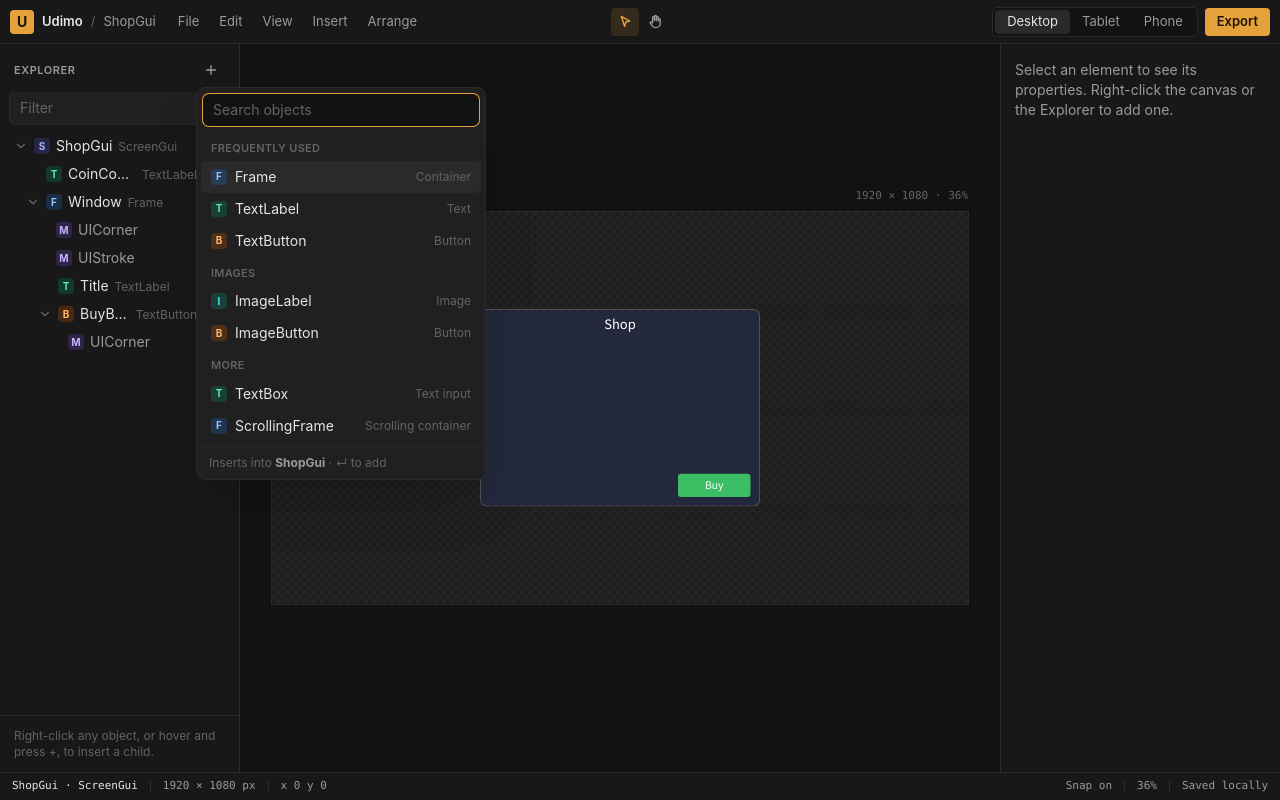
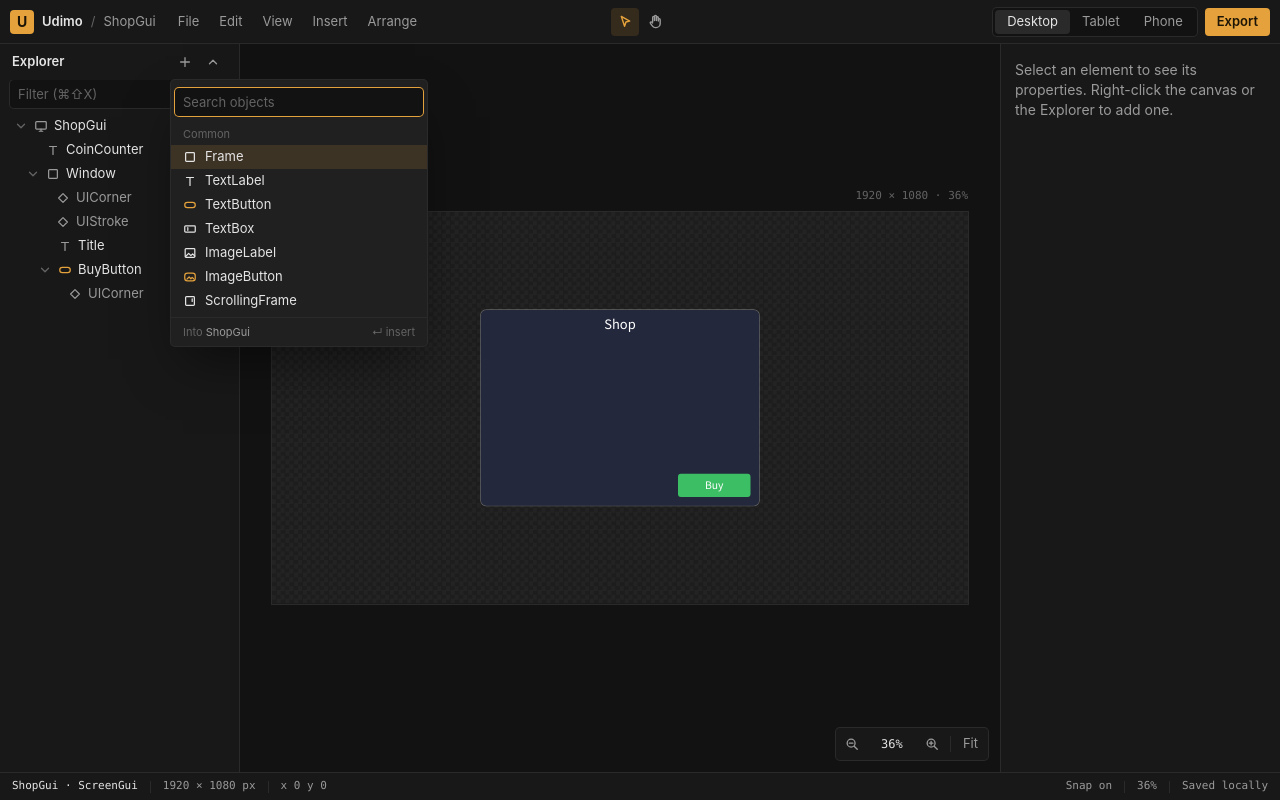
Before and after one commit to christophersotropa/udimo, a React (Vite) app in the folder apps/web/: page / in a window 1280 px wide. Both pictures are taken after a click on the button 211 px from the left and 70 px from the top of the page. Built offline with nearby package versions, Linux system fonts and the light colour scheme.

Commit message:
style(panels): explorer and context menu in the new look (#34)

```diff
--- a/apps/web/src/app/useKeyboardShortcuts.ts
+++ b/apps/web/src/app/useKeyboardShortcuts.ts
@@ -33,6 +33,7 @@ const NUDGE_BIG = 10
 //   Copy/Cut/Paste Cmd+C / Cmd+X / Cmd+V (Ctrl on Windows)
 //   Paste Into     Cmd+Shift+V: inside the one selected element
 //   Rename         F2
+//   Filter         Cmd+Shift+X: the Explorer's filter box
 //   Files          Cmd+S save, Cmd+O open, Cmd+E export
 //   Select all     Cmd+A
 //   Arrange        Cmd+] / Cmd+[ forward / backward (Shift: front / back)
@@ -70,6 +71,10 @@ export function useKeyboardShortcuts() {
       } else if (command && key === 'd') {
         event.preventDefault()
         duplicateSelection(store)
+      } else if (command && event.shiftKey && key === 'x') {
+        // ⌘⇧X: jump to the Explorer's filter box.
+        event.preventDefault()
+        document.getElementById('explorer-filter')?.focus()
       } else if (command && (key === 'c' || key === 'x')) {
         // With nothing selected, leave the key to the browser (and keep
         // whatever was copied before).
--- a/apps/web/src/editor/canvas/Canvas.tsx
+++ b/apps/web/src/editor/canvas/Canvas.tsx
@@ -4,6 +4,7 @@ import { useDocumentStore } from '../../store/documentStore.ts'
 import { currentView, screenOf, useViewStore } from '../../store/viewStore.ts'
 import { openMenuFor } from '../menus/openMenu.ts'
 import { NodeView } from './NodeView.tsx'
+import { ZoomBar } from './ZoomBar.tsx'
 import { CanvasOverlay } from './CanvasOverlay.tsx'
 import { useCanvasPointer } from './useCanvasPointer.ts'
 
@@ -154,6 +155,7 @@ export function Canvas() {
           <CanvasOverlay />
         </div>
       </div>
+      <ZoomBar />
     </main>
   )
 }
--- /dev/null
+++ b/apps/web/src/editor/canvas/ZoomBar.tsx
@@ -0,0 +1,47 @@
+import type { PointerEvent } from 'react'
+import { useShallow } from 'zustand/react/shallow'
+import { currentView, useViewStore } from '../../store/viewStore.ts'
+import { ZoomInIcon, ZoomOutIcon } from '../panels/icons.tsx'
+import { IconButton } from '../ui/Button.tsx'
+
+const ZOOM_STEP = 1.25
+
+// Zoom out, the zoom level (click for 100%), zoom in, and Fit, floating in
+// the canvas's bottom-right corner.
+export function ZoomBar() {
+  const zoom = useViewStore(useShallow((state) => currentView(state).zoom))
+  const { zoomBy, zoomTo, fit } = useViewStore.getState()
+
+  return (
+    // Stops clicks here from reaching the canvas (which would clear the
+    // selection or start a drag).
+    <div
+      onPointerDown={(event: PointerEvent) => event.stopPropagation()}
+      className="absolute right-3 bottom-3 flex items-center gap-0.5 rounded bg-panel p-0.5 ring-1 ring-line"
+    >
+      <IconButton label="Zoom out (⌘−)" onClick={() => zoomBy(1 / ZOOM_STEP)}>
+        <ZoomOutIcon />
+      </IconButton>
+      <button
+        type="button"
+        title="Zoom to 100%"
+        onClick={() => zoomTo(1)}
+        className="h-7 w-12 rounded font-mono text-xs text-ink tabular-nums hover:bg-hover focus-visible:outline-2 focus-visible:outline-accent"
+      >
+        {Math.round(zoom * 100)}%
+      </button>
+      <IconButton label="Zoom in (⌘+)" onClick={() => zoomBy(ZOOM_STEP)}>
+        <ZoomInIcon />
+      </IconButton>
+      <span className="mx-0.5 h-4 w-px bg-line" />
+      <button
+        type="button"
+        title="Fit the screen in view (⌘0)"
+        onClick={fit}
+        className="h-7 rounded px-2 text-[13px] text-muted hover:bg-hover hover:text-ink focus-visible:outline-2 focus-visible:outline-accent"
+      >
+        Fit
+      </button>
+    </div>
+  )
+}
--- a/apps/web/src/editor/menus/ContextMenu.tsx
+++ b/apps/web/src/editor/menus/ContextMenu.tsx
@@ -7,7 +7,6 @@ import {
   useState,
 } from 'react'
 import { planWrap } from '../../model/wrap.ts'
-import { resolveProps } from '../../model/defaults.ts'
 import {
   copyToClipboard,
   hasClipboard,
@@ -16,8 +15,7 @@ import {
 import {
   deleteSelection,
   duplicateSelection,
-  setLockedAll,
-  setVisible,
+  selectChildren,
   wrapSelectionInFrame,
 } from '../../store/commands.ts'
 import { useDocumentStore } from '../../store/documentStore.ts'
@@ -104,7 +102,7 @@ function MenuBox({ menu }: { menu: ContextMenuState }) {
       // Right-clicking the menu itself shouldn't open the browser's menu.
       onContextMenu={(event) => event.preventDefault()}
       style={{ left: position.left, top: position.top }}
-      className="fixed z-[100] rounded-lg bg-raised shadow-2xl ring-1 ring-line"
+      className="fixed z-[100] rounded bg-raised py-1 shadow-2xl shadow-black/50 ring-1 ring-line"
     >
       {menu.insertOnly ? (
         <InsertObjectMenu targetId={menu.targetId} onDone={close} />
@@ -140,13 +138,6 @@ function MainItems({
   const isRoot = targetId === doc.rootId
   const store = useDocumentStore
 
-  // Hide and Lock act on the whole selection: they say "Show" / "Unlock"
-  // when everything selected already is hidden / locked.
-  const allHidden =
-    selection.length > 0 &&
-    selection.every((id) => !resolveProps(doc.nodes[id]).Visible)
-  const allLocked =
-    selection.length > 0 && selection.every((id) => doc.nodes[id].locked)
   const canGroup = planWrap(doc, selection, screen) !== null
 
   // Runs an action, then closes the menu.
@@ -170,7 +161,7 @@ function MainItems({
   }
 
   return (
-    <div className="relative w-56 p-1" onKeyDown={onKeyDown}>
+    <div className="relative w-52" onKeyDown={onKeyDown}>
       <button
         type="button"
         role="menuitem"
@@ -184,8 +175,10 @@ function MainItems({
             setInsertOpen(true)
           }
         }}
-        className={`flex w-full items-center rounded-md px-2.5 py-1.5 text-sm text-ink focus-visible:outline-none ${
-          insertOpen ? 'bg-accent text-white' : 'hover:bg-hover focus:bg-hover'
+        className={`flex h-6 w-full items-center px-3 text-[13px] focus-visible:outline-none ${
+          insertOpen
+            ? 'bg-accent text-accent-ink'
+            : 'text-ink hover:bg-hover focus:bg-hover'
         }`}
       >
         <span className="flex-1 text-left">Insert Object</span>
@@ -193,7 +186,7 @@ function MainItems({
       </button>
       {insertOpen && (
         <div
-          className={`absolute top-0 rounded-lg bg-raised shadow-2xl ring-1 ring-line ${
+          className={`absolute -top-1 rounded bg-raised py-1 shadow-2xl shadow-black/50 ring-1 ring-line ${
             submenuLeft ? 'right-full mr-1' : 'left-full ml-1'
           }`}
         >
@@ -251,17 +244,10 @@ function MainItems({
       </Item>
       <Item
         onHover={() => setInsertOpen(false)}
-        disabled={isRoot}
-        onClick={run(() => setVisible(store, selection, allHidden))}
+        disabled={doc.nodes[targetId].children.length === 0}
+        onClick={run(() => selectChildren(store, targetId))}
       >
-        {allHidden ? 'Show' : 'Hide'}
-      </Item>
-      <Item
-        onHover={() => setInsertOpen(false)}
-        disabled={isRoot}
-        onClick={run(() => setLockedAll(store, selection, !allLocked))}
-      >
-        {allLocked ? 'Unlock' : 'Lock'}
+        Select Children
       </Item>
       <hr className="my-1 border-line" />
       <Item
@@ -300,12 +286,16 @@ function Item({
       onClick={onClick}
       onPointerEnter={onHover}
       onFocus={onHover}
-      className={`flex w-full items-center rounded-md px-2.5 py-1.5 text-sm hover:bg-hover focus:bg-hover focus-visible:outline-none disabled:pointer-events-none disabled:opacity-35 ${
+      className={`group flex h-6 w-full items-center px-3 text-[13px] hover:bg-accent hover:text-accent-ink focus:bg-accent focus:text-accent-ink focus-visible:outline-none disabled:pointer-events-none disabled:opacity-35 ${
         danger ? 'text-danger' : 'text-ink'
       }`}
     >
       <span className="flex-1 text-left">{children}</span>
-      {shortcut && <span className="text-xs text-faint">{shortcut}</span>}
+      {shortcut && (
+        <span className="font-mono text-[11px] text-faint group-hover:text-accent-ink/70 group-focus:text-accent-ink/70">
+          {shortcut}
+        </span>
+      )}
     </button>
   )
 }
--- a/apps/web/src/editor/menus/InsertObjectMenu.tsx
+++ b/apps/web/src/editor/menus/InsertObjectMenu.tsx
@@ -4,7 +4,7 @@ import { insertParent } from '../../model/insert.ts'
 import type { NodeId } from '../../model/types.ts'
 import { insertObject } from '../../store/commands.ts'
 import { useDocumentStore } from '../../store/documentStore.ts'
-import { ClassBadge } from '../panels/ClassBadge.tsx'
+import { ClassIcon } from '../panels/ClassIcon.tsx'
 
 // The "Insert Object" list: a search box, then everything you can add,
 // grouped. Arrow keys move the highlight and Enter adds it, so you can
@@ -49,8 +49,8 @@ export function InsertObjectMenu({
   }
 
   return (
-    <div className="w-72" onKeyDown={onKeyDown}>
-      <div className="p-1.5">
+    <div className="w-64" onKeyDown={onKeyDown}>
+      <div className="p-1">
         <input
           autoFocus // the list opened because you're about to type
           value={query}
@@ -60,10 +60,10 @@ export function InsertObjectMenu({
           }}
           placeholder="Search objects"
           aria-label="Search objects"
-          className="w-full rounded-md bg-app px-2.5 py-1.5 text-sm text-ink ring-1 ring-line outline-none placeholder:text-faint focus:ring-accent"
+          className="h-7 w-full rounded-sm bg-app px-2 text-[13px] text-ink ring-1 ring-accent outline-none placeholder:text-faint"
         />
       </div>
-      <div className="max-h-80 overflow-y-auto px-1 pb-1">
+      <div className="max-h-80 overflow-y-auto pb-1">
         {entries.length === 0 && (
           <p className="px-2.5 py-3 text-sm text-muted">
             Nothing matches “{query}”.
@@ -73,7 +73,7 @@ export function InsertObjectMenu({
           <div key={entry.className}>
             {/* A group heading before the first entry of each group. */}
             {entry.group !== entries[i - 1]?.group && (
-              <p className="px-2.5 pt-2 pb-1 text-[11px] font-semibold tracking-wide text-faint uppercase">
+              <p className="px-3 pt-1.5 pb-0.5 text-[11px] text-faint">
                 {entry.group}
               </p>
             )}
@@ -82,28 +82,24 @@ export function InsertObjectMenu({
               disabled={has(entry)}
               onClick={() => add(entry)}
               onPointerEnter={() => setHighlight(i)}
-              className={`flex w-full items-center gap-2 rounded-md px-2.5 py-1.5 text-left text-sm disabled:opacity-40 ${
-                i === highlight ? 'bg-hover' : ''
+              className={`flex h-6 w-full items-center gap-2 px-3 text-left text-[13px] disabled:opacity-35 ${
+                i === highlight ? 'bg-accent-soft text-ink' : 'text-ink'
               }`}
             >
-              <ClassBadge className={entry.className} />
-              <span className="flex-1 text-ink">{entry.className}</span>
-              <span className="text-xs text-faint">
-                {has(entry) ? 'Already added' : entry.hint}
-              </span>
+              <ClassIcon className={entry.className} />
+              <span className="flex-1">{entry.className}</span>
+              {has(entry) && (
+                <span className="text-[11px] text-faint">added</span>
+              )}
             </button>
           </div>
         ))}
       </div>
-      <p className="border-t border-line px-3 py-2 text-xs text-faint">
-        Inserts into <b className="text-muted">{parentName}</b>
-        {!isRoot && (
-          <>
-            {' '}
-            · modifiers go on <b className="text-muted">{target.name}</b>
-          </>
-        )}{' '}
-        · ↵ to add
+      <p className="flex justify-between border-t border-line px-3 pt-1.5 pb-0.5 text-[11px] text-faint">
+        <span>
+          Into <span className="text-muted">{parentName}</span>
+        </span>
+        <span>↵ insert</span>
       </p>
     </div>
   )
--- a/apps/web/src/editor/panels/ClassBadge.tsx
+++ /dev/null
@@ -1,37 +0,0 @@
-import type { ClassName, ModifierClass } from '../../model/types.ts'
-
-// The small coloured letter in front of each Explorer row and menu entry,
-// so you can tell kinds of objects apart at a glance. The colour is the
-// family (blue: containers, green: text, orange: buttons, teal: images,
-// purple: modifiers), the letter the kind.
-const BADGES: Record<
-  ClassName | 'Modifier',
-  { letter: string; color: string }
-> = {
-  ScreenGui: { letter: 'S', color: 'bg-indigo-500/20 text-indigo-300' },
-  Frame: { letter: 'F', color: 'bg-blue-500/20 text-blue-300' },
-  ScrollingFrame: { letter: 'F', color: 'bg-blue-500/20 text-blue-300' },
-  TextLabel: { letter: 'T', color: 'bg-emerald-500/20 text-emerald-300' },
-  TextBox: { letter: 'T', color: 'bg-emerald-500/20 text-emerald-300' },
-  TextButton: { letter: 'B', color: 'bg-orange-500/20 text-orange-300' },
-  ImageButton: { letter: 'B', color: 'bg-orange-500/20 text-orange-300' },
-  ImageLabel: { letter: 'I', color: 'bg-teal-500/20 text-teal-300' },
-  Modifier: { letter: 'M', color: 'bg-violet-500/20 text-violet-300' },
-}
-
-export function ClassBadge({
-  className,
-}: {
-  className: ClassName | ModifierClass
-}) {
-  const badge =
-    className in BADGES ? BADGES[className as ClassName] : BADGES.Modifier // every UI… modifier
-  return (
-    <span
-      aria-hidden="true"
-      className={`inline-flex size-4 shrink-0 items-center justify-center rounded text-[10px] font-bold ${badge.color}`}
-    >
-      {badge.letter}
-    </span>
-  )
-}
--- /dev/null
+++ b/apps/web/src/editor/panels/ClassIcon.tsx
@@ -0,0 +1,75 @@
+import type { ReactNode } from 'react'
+import type { ClassName, ModifierClass } from '../../model/types.ts'
+
+// A small outline icon for each kind of object, in the Explorer and the
+// Insert list, so you can tell kinds apart at a glance. Buttons are tinted
+// amber (they're what players press); everything else takes the text
+// colour around it, so a selected row's icon turns amber with its name.
+const SHAPES: Record<ClassName | 'Modifier', ReactNode> = {
+  // A monitor: the whole screen.
+  ScreenGui: (
+    <>
+      <rect x="2" y="3" width="12" height="8.5" rx="1" />
+      <path d="M6 14h4M8 11.5V14" />
+    </>
+  ),
+  Frame: <rect x="3" y="3" width="10" height="10" rx="1" />,
+  // A frame with a scroll bar.
+  ScrollingFrame: (
+    <>
+      <rect x="3" y="3" width="10" height="10" rx="1" />
+      <path d="M10.5 5.5v3" />
+    </>
+  ),
+  TextLabel: <path d="M4 4h8M8 4v9" />,
+  // A box with a text cursor in it.
+  TextBox: (
+    <>
+      <rect x="2" y="4.5" width="12" height="7" rx="1" />
+      <path d="M5.5 6.5v3" />
+    </>
+  ),
+  TextButton: <rect x="2" y="5" width="12" height="6" rx="3" />,
+  ImageLabel: (
+    <>
+      <rect x="2.5" y="3" width="11" height="10" rx="1" />
+      <path d="M3 12l3.5-3.5 2.5 2.5 2-2 2.5 2.5" />
+    </>
+  ),
+  // A picture that's also a button.
+  ImageButton: (
+    <>
+      <rect x="2" y="3.5" width="12" height="9" rx="3" />
+      <path d="M4.5 10.5l2.5-2.5 2 2 1.5-1.5 1.5 1.5" />
+    </>
+  ),
+  // A diamond for every modifier (UICorner, UIListLayout...).
+  Modifier: <path d="M8 3l5 5-5 5-5-5z" />,
+}
+
+const BUTTONS: string[] = ['TextButton', 'ImageButton']
+
+export function ClassIcon({
+  className,
+}: {
+  className: ClassName | ModifierClass
+}) {
+  const shape =
+    className in SHAPES ? SHAPES[className as ClassName] : SHAPES.Modifier
+  return (
+    <svg
+      viewBox="0 0 16 16"
+      width={14}
+      height={14}
+      fill="none"
+      stroke="currentColor"
+      strokeWidth={1.4}
+      strokeLinecap="round"
+      strokeLinejoin="round"
+      aria-hidden="true"
+      className={`shrink-0 ${BUTTONS.includes(className) ? 'text-accent' : ''}`}
+    >
+      {shape}
+    </svg>
+  )
+}
--- a/apps/web/src/editor/panels/ExplorerPanel.tsx
+++ b/apps/web/src/editor/panels/ExplorerPanel.tsx
@@ -26,8 +26,14 @@ import { useDocumentStore } from '../../store/documentStore.ts'
 import { useViewStore } from '../../store/viewStore.ts'
 import { openMenuFor } from '../menus/openMenu.ts'
 import { IconButton } from '../ui/Button.tsx'
-import { ClassBadge } from './ClassBadge.tsx'
-import { ChevronIcon, EyeOffIcon, LockIcon, PlusIcon } from './icons.tsx'
+import { ClassIcon } from './ClassIcon.tsx'
+import {
+  ChevronIcon,
+  CollapseIcon,
+  EyeOffIcon,
+  LockIcon,
+  PlusIcon,
+} from './icons.tsx'
 import { Panel } from './Panel.tsx'
 
 // How far each level of the tree is indented, in pixels.
@@ -154,6 +160,18 @@ export function ExplorerPanel() {
     }
   }
 
+  // Folds every row shut except the ScreenGui, so you see the top level.
+  function collapseAll() {
+    const doc = useDocumentStore.getState().document
+    setCollapsed(
+      new Set(
+        Object.values(doc.nodes)
+          .filter((node) => node.parentId !== null)
+          .map((node) => node.id),
+      ),
+    )
+  }
+
   // The header's "+": insert into the selected element, or the ScreenGui.
   function insertFromHeader(event: ReactMouseEvent<HTMLButtonElement>) {
     const box = event.currentTarget.getBoundingClientRect()
@@ -166,6 +184,7 @@ export function ExplorerPanel() {
       title="Explorer"
       side="left"
       actions={
+        <div className="flex">
           <IconButton
             label="Insert an object"
             onClick={insertFromHeader}
@@ -173,17 +192,25 @@ export function ExplorerPanel() {
           >
             <PlusIcon />
           </IconButton>
+          <IconButton
+            label="Collapse all"
+            onClick={collapseAll}
+            className="size-6"
+          >
+            <CollapseIcon />
+          </IconButton>
+        </div>
       }
-      footer="Right-click any object, or hover and press +, to insert a child."
     >
-      <div className="mb-2">
+      <div className="mb-1.5">
         <input
+          id="explorer-filter" // ⌘⇧X focuses it (see useKeyboardShortcuts)
           type="search"
           value={query}
           onChange={(event) => setQuery(event.target.value)}
-          placeholder="Filter"
+          placeholder="Filter (⌘⇧X)"
           aria-label="Filter the Explorer"
-          className="w-full rounded-md bg-raised px-2.5 py-1.5 text-sm text-ink ring-1 ring-line outline-none placeholder:text-faint focus:ring-accent"
+          className="h-7 w-full rounded bg-app px-2 text-[13px] text-ink ring-1 ring-line outline-none placeholder:text-faint focus:ring-accent"
         />
       </div>
       {filter?.size === 0 && (
@@ -302,12 +329,13 @@ function TreeRow({ id, depth, parentHidden, tree }: TreeRowProps) {
           openMenuFor(id, event.clientX, event.clientY)
         }}
         style={{ paddingLeft: depth * INDENT + 4 }}
-        className={`group relative flex h-7 items-center gap-1.5 rounded-md pr-1 ${
+        title={node.className}
+        className={`group relative flex h-6 items-center gap-1.5 rounded-sm pr-1 ${
           dropPlace === 'inside'
             ? 'bg-accent-soft ring-1 ring-accent'
             : isSelected
-              ? 'bg-accent-soft ring-1 ring-accent/40'
-              : 'hover:bg-hover'
+              ? 'bg-accent-soft text-accent'
+              : 'text-muted hover:bg-hover'
         }`}
       >
         {/* The marker line for "drop above" or "drop below" this row,
@@ -334,7 +362,7 @@ function TreeRow({ id, depth, parentHidden, tree }: TreeRowProps) {
           <span className="w-3.5 shrink-0" /> // keeps names lined up
         )}
 
-        <ClassBadge className={node.className} />
+        <ClassIcon className={node.className} />
         {renaming ? (
           <RenameInput name={node.name} onDone={finishRename} />
         ) : (
@@ -342,15 +370,12 @@ function TreeRow({ id, depth, parentHidden, tree }: TreeRowProps) {
             type="button"
             onClick={onSelect}
             onDoubleClick={() => setRenamingId(id)}
-            title="Double-click to rename, drag to move, right-click for more"
-            className={`flex min-w-0 flex-1 items-baseline gap-1.5 text-left text-sm focus-visible:outline-2 focus-visible:outline-accent ${
-              hidden ? 'text-faint' : 'text-ink'
+            title={`${node.className} · double-click to rename, drag to move, right-click for more`}
+            className={`min-w-0 flex-1 truncate text-left text-[13px] focus-visible:outline-2 focus-visible:outline-accent ${
+              hidden ? 'text-faint' : isSelected ? 'text-accent' : 'text-ink'
             }`}
           >
-            <span className="truncate">{node.name}</span>
-            <span className="shrink-0 truncate text-xs text-faint">
-              {node.className}
-            </span>
+            {node.name}
           </button>
         )}
 
@@ -437,9 +462,9 @@ function ModifierRow({
         }}
         title="A modifier: edit it in the element's Properties"
         style={{ paddingLeft: depth * INDENT + 4 + 18 }}
-        className="flex h-7 w-full items-center gap-1.5 rounded-md pr-1 text-left text-sm text-muted hover:bg-hover focus-visible:outline-2 focus-visible:outline-accent"
+        className="flex h-6 w-full items-center gap-1.5 rounded-sm pr-1 text-left text-[13px] text-muted hover:bg-hover focus-visible:outline-2 focus-visible:outline-accent"
       >
-        <ClassBadge className={modifier} />
+        <ClassIcon className={modifier} />
         {modifier}
       </button>
     </li>
--- a/apps/web/src/editor/panels/Panel.tsx
+++ b/apps/web/src/editor/panels/Panel.tsx
@@ -31,10 +31,8 @@ export function Panel({
       className={`flex min-h-0 flex-col border-line bg-panel ${border}`}
     >
       {showTitle && (
-        <div className="flex items-center justify-between px-3.5 pt-3 pb-2">
-          <h2 className="text-[11px] font-semibold tracking-wider text-muted uppercase">
-            {title}
-          </h2>
+        <div className="flex h-9 items-center justify-between px-3">
+          <h2 className="text-[13px] font-semibold text-ink">{title}</h2>
           {actions}
         </div>
       )}
--- a/apps/web/src/editor/panels/icons.tsx
+++ b/apps/web/src/editor/panels/icons.tsx
@@ -144,3 +144,31 @@ export function PlusIcon(props: IconProps) {
     </Icon>
   )
 }
+
+// Magnifying glasses for zooming out and in.
+export function ZoomOutIcon(props: IconProps) {
+  return (
+    <Icon {...props}>
+      <circle cx="7" cy="7" r="4.5" />
+      <path d="M10.5 10.5L14 14M5 7h4" />
+    </Icon>
+  )
+}
+
+export function ZoomInIcon(props: IconProps) {
+  return (
+    <Icon {...props}>
+      <circle cx="7" cy="7" r="4.5" />
+      <path d="M10.5 10.5L14 14M5 7h4M7 5v4" />
+    </Icon>
+  )
+}
+
+// Collapse everything: an upward chevron.
+export function CollapseIcon(props: IconProps) {
+  return (
+    <Icon {...props}>
+      <path d="M4 10l4-4 4 4" />
+    </Icon>
+  )
+}
--- a/apps/web/src/model/catalog.ts
+++ b/apps/web/src/model/catalog.ts
@@ -14,78 +14,58 @@ export type CatalogEntry =
   | { kind: 'modifier'; className: ModifierClass; group: string; hint: string }
 
 export const CATALOG: CatalogEntry[] = [
+  { kind: 'element', className: 'Frame', group: 'Common', hint: 'Container' },
+  { kind: 'element', className: 'TextLabel', group: 'Common', hint: 'Text' },
+  { kind: 'element', className: 'TextButton', group: 'Common', hint: 'Button' },
   {
     kind: 'element',
-    className: 'Frame',
-    group: 'Frequently used',
-    hint: 'Container',
+    className: 'TextBox',
+    group: 'Common',
+    hint: 'Text input',
+  },
+  { kind: 'element', className: 'ImageLabel', group: 'Common', hint: 'Image' },
+  {
+    kind: 'element',
+    className: 'ImageButton',
+    group: 'Common',
+    hint: 'Button',
   },
   {
     kind: 'element',
-    className: 'TextLabel',
-    group: 'Frequently used',
-    hint: 'Text',
-  },
-  {
-    kind: 'element',
-    className: 'TextButton',
-    group: 'Frequently used',
-    hint: 'Button',
-  },
-  { kind: 'element', className: 'ImageLabel', group: 'Images', hint: 'Image' },
-  {
-    kind: 'element',
-    className: 'ImageButton',
-    group: 'Images',
-    hint: 'Button',
-  },
-  { kind: 'element', className: 'TextBox', group: 'More', hint: 'Text input' },
-  {
-    kind: 'element',
     className: 'ScrollingFrame',
-    group: 'More',
+    group: 'Common',
     hint: 'Scrolling container',
   },
   {
     kind: 'modifier',
     className: 'UIListLayout',
-    group: 'Layout and style',
+    group: 'Layout',
     hint: 'Modifier',
   },
   {
     kind: 'modifier',
     className: 'UIGridLayout',
-    group: 'Layout and style',
-    hint: 'Modifier',
-  },
-  {
-    kind: 'modifier',
-    className: 'UICorner',
-    group: 'Layout and style',
-    hint: 'Modifier',
-  },
-  {
-    kind: 'modifier',
-    className: 'UIStroke',
-    group: 'Layout and style',
-    hint: 'Modifier',
-  },
-  {
-    kind: 'modifier',
-    className: 'UIGradient',
-    group: 'Layout and style',
+    group: 'Layout',
     hint: 'Modifier',
   },
   {
     kind: 'modifier',
     className: 'UIPadding',
-    group: 'Layout and style',
+    group: 'Layout',
     hint: 'Modifier',
   },
   {
     kind: 'modifier',
     className: 'UIAspectRatioConstraint',
-    group: 'Layout and style',
+    group: 'Layout',
+    hint: 'Modifier',
+  },
+  { kind: 'modifier', className: 'UICorner', group: 'Style', hint: 'Modifier' },
+  { kind: 'modifier', className: 'UIStroke', group: 'Style', hint: 'Modifier' },
+  {
+    kind: 'modifier',
+    className: 'UIGradient',
+    group: 'Style',
     hint: 'Modifier',
   },
 ]
--- a/apps/web/src/store/commands.ts
+++ b/apps/web/src/store/commands.ts
@@ -386,3 +386,11 @@ export function selectAll(store: DocumentStore) {
   clearSelection()
   for (const id of document.nodes[document.rootId].children) select(id, true)
 }
+
+// Selects the elements directly inside `id` (not their children). Does
+// nothing if it has none.
+export function selectChildren(store: DocumentStore, id: NodeId) {
+  const { document, select } = store.getState()
+  const children = document.nodes[id]?.children ?? []
+  children.forEach((childId, i) => select(childId, i > 0))
+}
```
Also changed, not shown: 1 other file (tests, documents, lock files or other folders). Lines whose indentation alone changed are shown as unchanged.
